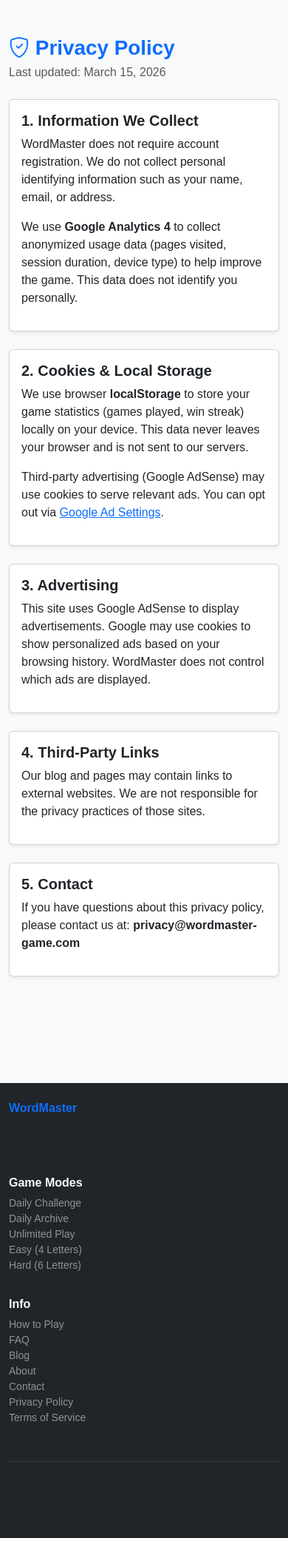
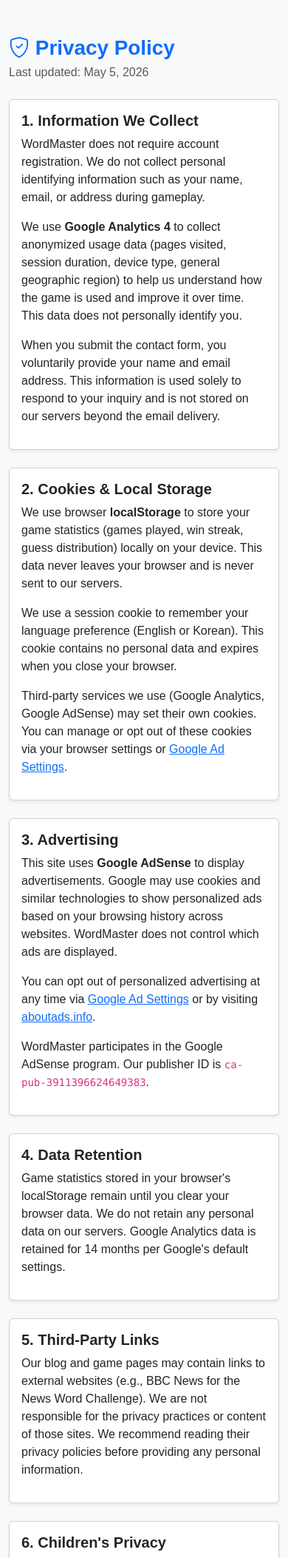
Before and after one commit to Kye-Jaemin/wordmaster, a Flask app: page /privacy in a window 390 px wide. Shown: the part 58-2164 px from the top of the page at 74% size. Before the commit the page ends 2137 px from the top, so only its background shows below. Run offline with Flask 3, Linux system fonts and the light colour scheme.

Commit message:
AdSense ad unit code + privacy policy fix
- Insert <ins class="adsbygoogle"> tags at all 3 ad placements:
  header (horizontal responsive), sidebar (160x600), result panel (300x250)
- Fix Privacy Policy contact email: wordmaster-game.com → wordmaster.store
- Expand Privacy Policy from 5 to 9 sections (GDPR, CCPA, data retention,
  children's privacy, third-party links, changes clause)
- Remove cold-start slow-load warning (UptimeRobot keeps server warm)

Co-Authored-By: Claude Sonnet 4.6 <noreply@anthropic.com>

```diff
--- a/templates/base.html
+++ b/templates/base.html
@@ -68,11 +68,7 @@
         {% if lang == 'ko' %}게임 로딩 중…{% else %}Loading your game…{% endif %}
       </div>
       <div id="loader-slow-msg" class="loader-slow-msg d-none">
-        {% if lang == 'ko' %}
-          ⏳ 무료 서버는 첫 로딩이 약 10초 걸릴 수 있어요. 잠시만 기다려 주세요!
-        {% else %}
-          ⏳ First load may take ~10 seconds on free hosting. Thanks for your patience!
-        {% endif %}
+        <!-- Cold-start message removed — UptimeRobot keeps server warm -->
       </div>
     </div>
   </div>
@@ -91,9 +87,16 @@
     });
   </script>
 
-  <!-- Header Ad -->
+  <!-- Header Ad — Responsive leaderboard -->
   <div class="ad-header d-flex justify-content-center align-items-center py-1">
-    <!-- ADSENSE_HEADER -->
+    <!-- TODO: Replace data-ad-slot value with your real slot ID from AdSense dashboard → Ads > Ad units > Display ads -->
+    <ins class="adsbygoogle"
+         style="display:block"
+         data-ad-client="ca-pub-3911396624649383"
+         data-ad-slot="1234567890"
+         data-ad-format="horizontal"
+         data-full-width-responsive="true"></ins>
+    <script>(adsbygoogle = window.adsbygoogle || []).push({});</script>
   </div>
 
   <!-- Navbar -->
--- a/templates/privacy.html
+++ b/templates/privacy.html
@@ -2,42 +2,78 @@
 {% block content %}
 <div class="container py-5" style="max-width:720px">
   <h1 class="fw-bold text-primary mb-1"><i class="bi bi-shield-check me-2"></i>Privacy Policy</h1>
-  <p class="text-muted mb-4">Last updated: March 15, 2026</p>
+  <p class="text-muted mb-4">Last updated: May 5, 2026</p>
 
   <div class="card shadow-sm mb-4">
     <div class="card-body">
       <h5 class="fw-bold">1. Information We Collect</h5>
-      <p>WordMaster does not require account registration. We do not collect personal identifying information such as your name, email, or address.</p>
-      <p>We use <strong>Google Analytics 4</strong> to collect anonymized usage data (pages visited, session duration, device type) to help improve the game. This data does not identify you personally.</p>
+      <p>WordMaster does not require account registration. We do not collect personal identifying information such as your name, email, or address during gameplay.</p>
+      <p>We use <strong>Google Analytics 4</strong> to collect anonymized usage data (pages visited, session duration, device type, general geographic region) to help us understand how the game is used and improve it over time. This data does not personally identify you.</p>
+      <p>When you submit the contact form, you voluntarily provide your name and email address. This information is used solely to respond to your inquiry and is not stored on our servers beyond the email delivery.</p>
     </div>
   </div>
 
   <div class="card shadow-sm mb-4">
     <div class="card-body">
-      <h5 class="fw-bold">2. Cookies & Local Storage</h5>
-      <p>We use browser <strong>localStorage</strong> to store your game statistics (games played, win streak) locally on your device. This data never leaves your browser and is not sent to our servers.</p>
-      <p>Third-party advertising (Google AdSense) may use cookies to serve relevant ads. You can opt out via <a href="https://adssettings.google.com" target="_blank">Google Ad Settings</a>.</p>
+      <h5 class="fw-bold">2. Cookies &amp; Local Storage</h5>
+      <p>We use browser <strong>localStorage</strong> to store your game statistics (games played, win streak, guess distribution) locally on your device. This data never leaves your browser and is never sent to our servers.</p>
+      <p>We use a session cookie to remember your language preference (English or Korean). This cookie contains no personal data and expires when you close your browser.</p>
+      <p>Third-party services we use (Google Analytics, Google AdSense) may set their own cookies. You can manage or opt out of these cookies via your browser settings or <a href="https://adssettings.google.com" target="_blank" rel="noopener">Google Ad Settings</a>.</p>
     </div>
   </div>
 
   <div class="card shadow-sm mb-4">
     <div class="card-body">
       <h5 class="fw-bold">3. Advertising</h5>
-      <p>This site uses Google AdSense to display advertisements. Google may use cookies to show personalized ads based on your browsing history. WordMaster does not control which ads are displayed.</p>
+      <p>This site uses <strong>Google AdSense</strong> to display advertisements. Google may use cookies and similar technologies to show personalized ads based on your browsing history across websites. WordMaster does not control which ads are displayed.</p>
+      <p>You can opt out of personalized advertising at any time via <a href="https://adssettings.google.com" target="_blank" rel="noopener">Google Ad Settings</a> or by visiting <a href="https://www.aboutads.info/choices/" target="_blank" rel="noopener">aboutads.info</a>.</p>
+      <p>WordMaster participates in the Google AdSense program. Our publisher ID is <code>ca-pub-3911396624649383</code>.</p>
     </div>
   </div>
 
   <div class="card shadow-sm mb-4">
     <div class="card-body">
-      <h5 class="fw-bold">4. Third-Party Links</h5>
-      <p>Our blog and pages may contain links to external websites. We are not responsible for the privacy practices of those sites.</p>
+      <h5 class="fw-bold">4. Data Retention</h5>
+      <p>Game statistics stored in your browser's localStorage remain until you clear your browser data. We do not retain any personal data on our servers. Google Analytics data is retained for 14 months per Google's default settings.</p>
+    </div>
+  </div>
+
+  <div class="card shadow-sm mb-4">
+    <div class="card-body">
+      <h5 class="fw-bold">5. Third-Party Links</h5>
+      <p>Our blog and game pages may contain links to external websites (e.g., BBC News for the News Word Challenge). We are not responsible for the privacy practices or content of those sites. We recommend reading their privacy policies before providing any personal information.</p>
+    </div>
+  </div>
+
+  <div class="card shadow-sm mb-4">
+    <div class="card-body">
+      <h5 class="fw-bold">6. Children's Privacy</h5>
+      <p>WordMaster is suitable for all ages. We do not knowingly collect personal information from children under 13. If you believe we have inadvertently collected information from a child, please contact us immediately so we can delete it.</p>
+    </div>
+  </div>
+
+  <div class="card shadow-sm mb-4">
+    <div class="card-body">
+      <h5 class="fw-bold">7. Your Rights</h5>
+      <p>Depending on your location, you may have rights under GDPR (EU), CCPA (California), or other privacy laws to access, correct, or delete data we hold about you. Since we collect minimal personal data and store game statistics only in your own browser, most of these rights can be exercised directly by clearing your browser data. For any other requests, contact us below.</p>
+    </div>
+  </div>
+
+  <div class="card shadow-sm mb-4">
+    <div class="card-body">
+      <h5 class="fw-bold">8. Changes to This Policy</h5>
+      <p>We may update this Privacy Policy from time to time. Changes will be posted on this page with an updated date. Continued use of WordMaster after changes are posted constitutes your acceptance of the revised policy.</p>
     </div>
   </div>
 
   <div class="card shadow-sm mb-5">
     <div class="card-body">
-      <h5 class="fw-bold">5. Contact</h5>
-      <p>If you have questions about this privacy policy, please contact us at: <strong>privacy@wordmaster-game.com</strong></p>
+      <h5 class="fw-bold">9. Contact</h5>
+      <p class="mb-1">If you have questions about this privacy policy or wish to exercise your data rights, please contact us:</p>
+      <ul class="mb-0">
+        <li>Email: <a href="mailto:privacy@wordmaster.store">privacy@wordmaster.store</a></li>
+        <li>General contact: <a href="/contact">wordmaster.store/contact</a></li>
+      </ul>
     </div>
   </div>
 </div>
```
Also changed, not shown: templates/index.html (+12 -12 lines).
